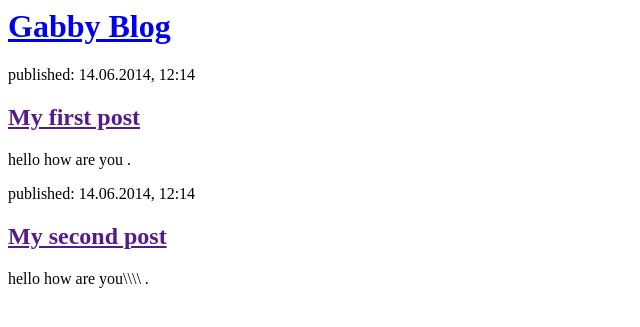
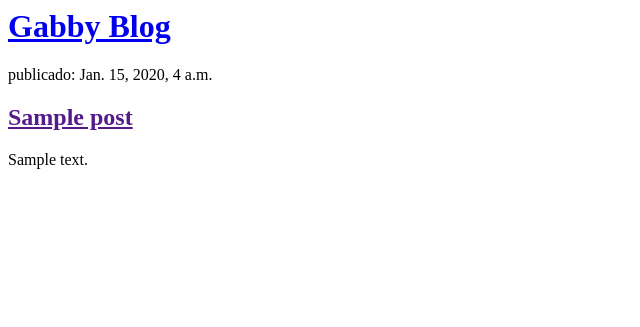
Before and after one commit to gabbtdlt/My-first-blog, a Django app: page / in a window 1280 px wide. Shown: the top 327 px of the page, without its empty margins (0-640 px from the left). Run offline with Django 3.2, Linux system fonts and the light colour scheme; tables that the repository leaves empty hold one stand-in row (values such as "Sample post").

Commit message:
Templates modificados para mostrar post desde base de datos.

```diff
--- a/blog/templates/blog/post_list.html
+++ b/blog/templates/blog/post_list.html
@@ -5,18 +5,14 @@
     <body>
         <div>
             <h1><a href="/">Gabby Blog</a></h1>
-        </div>
+            </div>
 
-        <div>
-            <p>published: 14.06.2014, 12:14</p>
-            <h2><a href="">My first post</a></h2>
-            <p>hello how are you .</p>
-        </div>
-
-        <div>
-            <p>published: 14.06.2014, 12:14</p>
-            <h2><a href="">My second post</a></h2>
-            <p>hello how are you\\\\ .</p>
-        </div>
+            {% for post in posts %}
+                <div>
+                    <p> publicado: {{ post.published_date }}</p>
+                    <h2><a href="">{{ post.title }}</a></h2>
+                    <p>{{ post.text|linebreaksbr }}</p>
+                </div>
+            {% endfor %}
     </body>
 </html>
--- a/blog/views.py
+++ b/blog/views.py
@@ -1,5 +1,7 @@
 from django.shortcuts import render
-
-# Create your views here.
+from django.utils import timezone
+from .models import Post
+#create views
 def post_list(request):
-    return render(request, 'blog/post_list.html', {})
+    posts = Post.objects.filter(published_date__lte=timezone.now()).order_by('published_date')
+    return render(request, 'blog/post_list.html', {'posts': posts})
```
